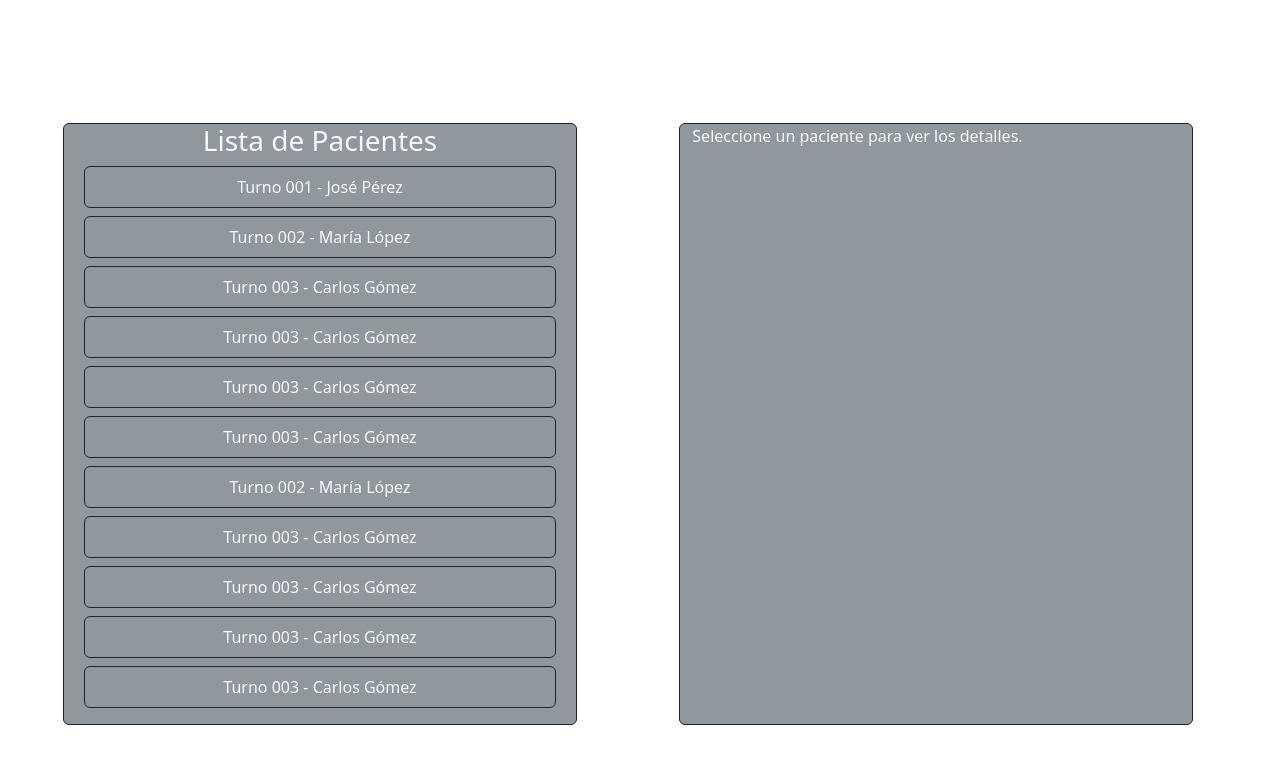
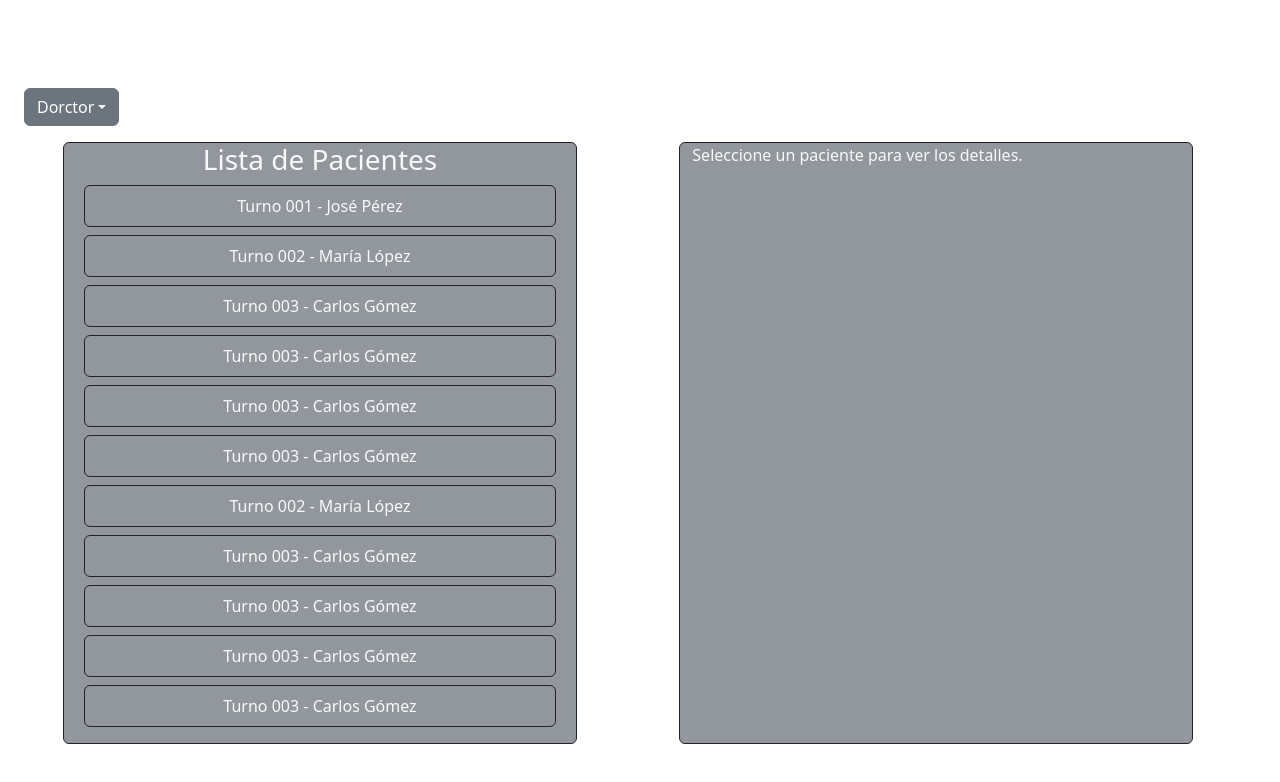
Before and after one commit to josema-P020/RollingClinic-1.0, a React (Vite) app in the folder RollingClinic/: page / in a window 1280 px wide. Shown: the top 782 px of the page. Built offline with nearby package versions, Linux system fonts and the light colour scheme.

Commit message:
puse un boton dropdown para los doctores

```diff
--- a/RollingClinic/src/page/PacienteDoctor.jsx
+++ b/RollingClinic/src/page/PacienteDoctor.jsx
@@ -44,7 +44,16 @@
 
     return (
         <section className="container-fluid row mt-5 d-flex justify-content-around">
-
+            <div class="dropdown">
+                <button class="btn btn-secondary dropdown-toggle" type="button" data-bs-toggle="dropdown" aria-expanded="false">
+                   Dorctor
+                </button>
+                <ul class="dropdown-menu">
+                    <li><button class="dropdown-item" type="button">Dr 1</button></li>
+                    <li><button class="dropdown-item" type="button">Dr 2</button></li>
+                    <li><button class="dropdown-item" type="button">Dr 3</button></li>
+                </ul>
+            </div>
             <div className="col-5 border border-dark m-3 rounded-2 bg-secondary bg-opacity-75 text-light">
                 <h3 className="text-center">Lista de Pacientes</h3>
                 <ul className="list-unstyled">
```
Lines whose indentation alone changed are shown as unchanged.
